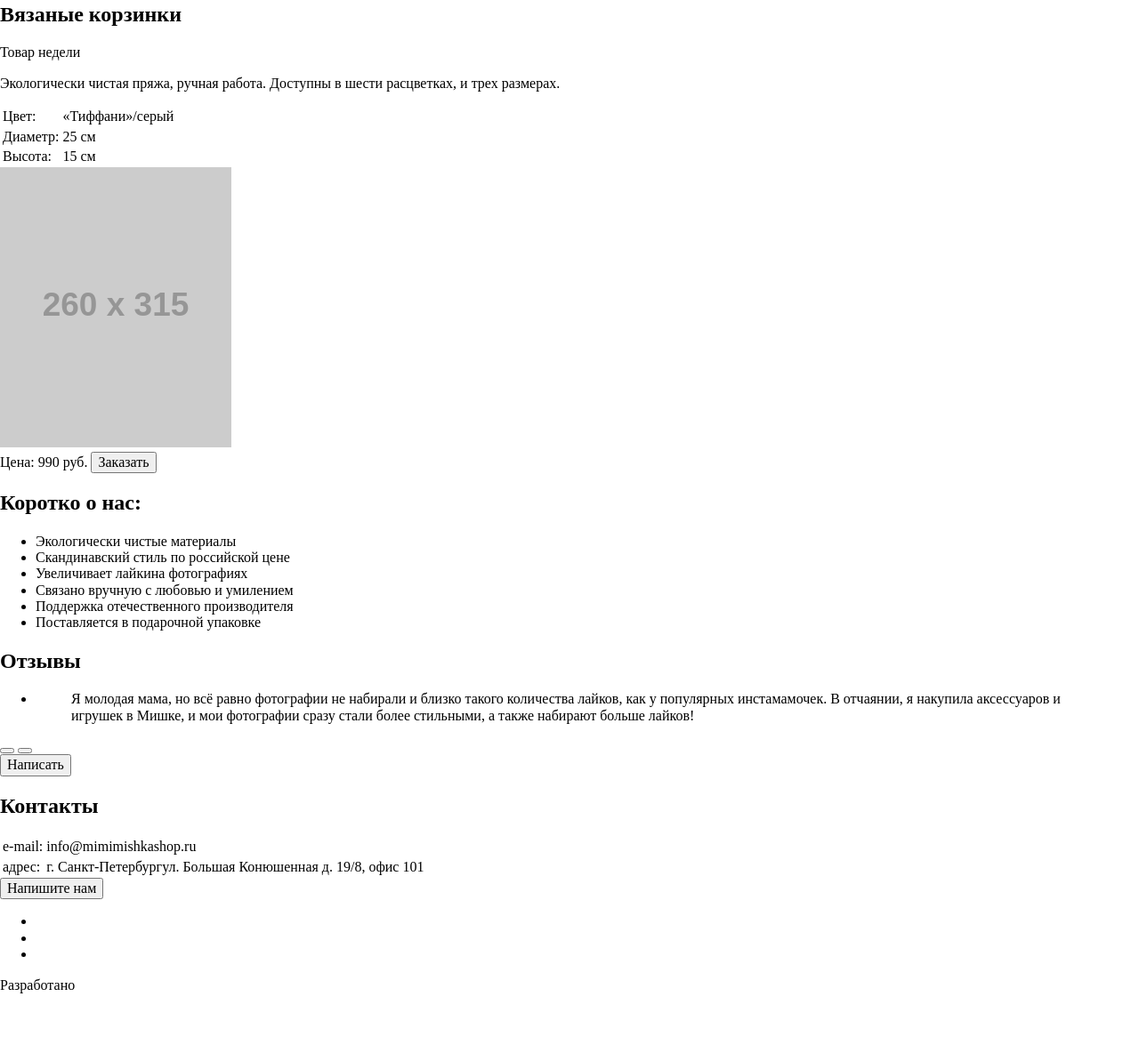
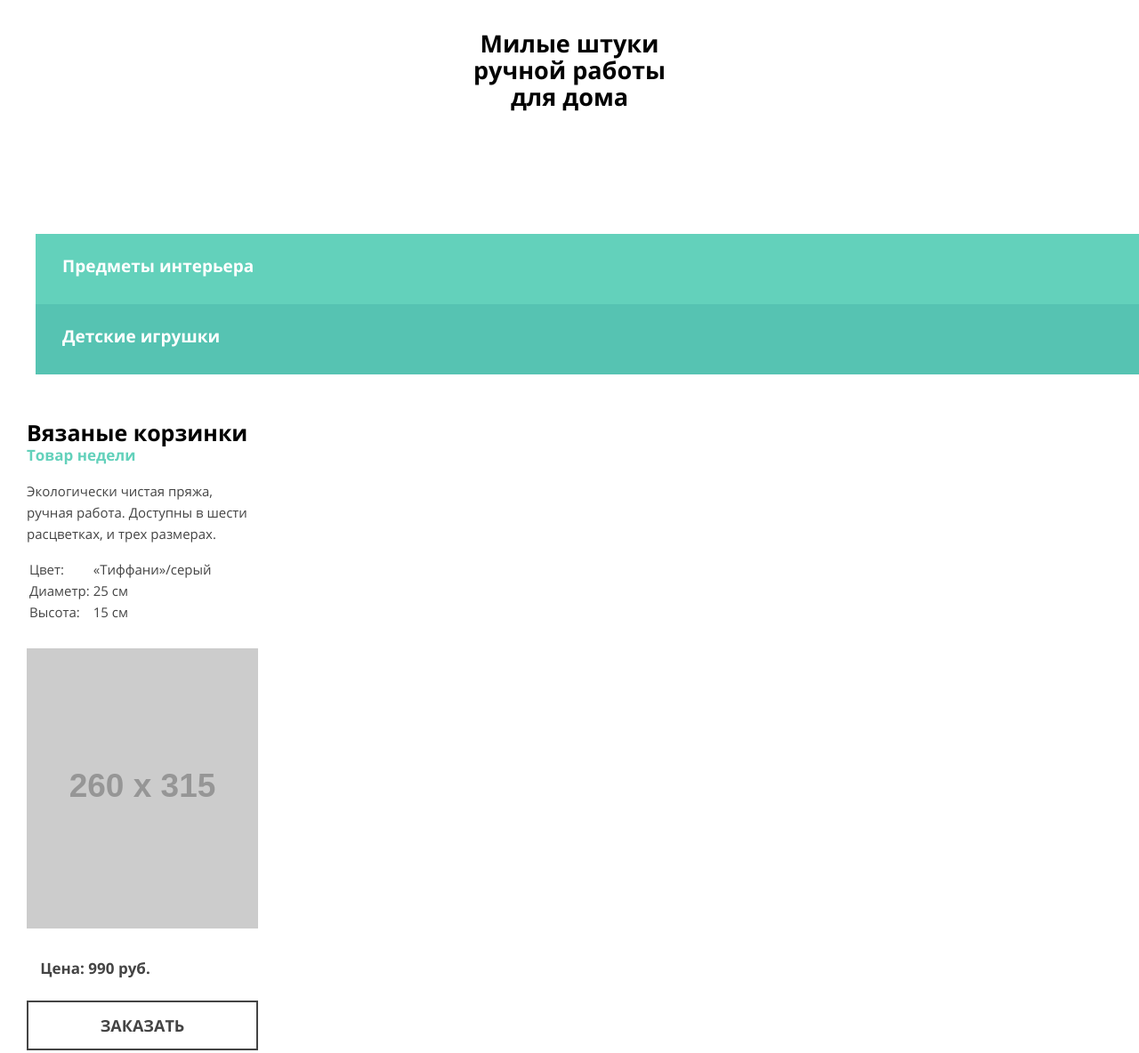
Before and after one commit to apoluektova/1150193-mishka-21, a website: page source/index.html in a window 1280 px wide. Shown: the part 125-1309 px from the top of the page at 89% size. Before the commit the page ends 1242 px from the top, so only its background shows below. Drawn offline with nearby package versions, Linux system fonts and the light colour scheme; files that its build step writes are made by us from their sources; placeholder pictures from the web are drawn by us.

Commit message:
WIP Add basic index styles

```diff
--- a/source/index.html
+++ b/source/index.html
@@ -8,7 +8,7 @@
   <body>
     <header class="header">
       <a class="header__link" aria-label="Логотип магазина Мишка">
-        <img class="header__logo" width="86" height="35" alt="Логотип магазина Мишка.">
+        <img class="header__logo" src="https://via.placeholder.com/86x35" width="86" height="35" alt="Логотип магазина Мишка.">
       </a>
       <nav class="navigation">
         <button class="navigation__toggle" type="button" aria-label="Открыть/закрыть меню">
@@ -19,10 +19,10 @@
     <main class="main">
       <h1 class="visually-hidden">Магазин Мишка - милые штучки ручной работы для дома</h1>
       <div class="lead">
-        <span class="lead__text">Милые штучки ручной работы для дома</span>
+        <span class="lead__text">Милые штуки ручной работы для дома</span>
       </div>
       <ul class="goods-list">
-        <li class="goods-list__item">
+        <li class="goods-list__item goods-list__item--active">
           <a class="goods-list__link">Предметы интерьера</a>
         </li>
         <li class="goods-list__item">
@@ -84,8 +84,8 @@
           <li class="reviews__item">
             <blockquote class="reviews__quote">
               <p class="reviews__text">Я молодая мама, но всё равно фотографии не набирали и близко такого количества лайков, как у популярных инстамамочек. В отчаянии, я накупила аксессуаров и игрушек в Мишке, и мои фотографии сразу стали более стильными, а также набирают больше лайков!</p>
-              <cite class="reviews__author"></cite>
-              <span class="reviews__author-instagram"></span>
+              <cite class="reviews__author">Анастасия Красильникова</cite>
+              <span class="reviews__author-instagram">@misssssiskras</span>
             </blockquote>
           </li>
         </ul>
--- /dev/null
+++ b/source/sass/blocks/about.scss
@@ -0,0 +1,23 @@
+.about {
+  padding: 31px 30px 58px;
+  color: $black;
+}
+
+.about__title {
+  font-weight: 700;
+  font-size: 25px;
+  line-height: 30px;
+  margin-bottom: 28px;
+}
+
+.about__list {
+  @include no-list;
+  font-weight: 700;
+  font-size: 17px;
+  line-height: 20px;
+}
+
+.about__item {
+  width: 260px;
+  margin-bottom: 32px;
+}
--- /dev/null
+++ b/source/sass/blocks/contacts.scss
@@ -0,0 +1,16 @@
+.contacts {
+  padding: 38px 29px 30px;
+}
+
+.contacts__title {
+  font-weight: 700;
+  font-size: 18px;
+  line-height: 30px;
+  margin-bottom: 28px;
+}
+
+.contacts__button {
+  @include no-button;
+  @include white-button;
+  padding: 16px 38px;
+}
--- /dev/null
+++ b/source/sass/blocks/copyright.scss
@@ -0,0 +1,6 @@
+.copyright__text {
+  color: $black;
+  font-weight: 700;
+  font-size: 19px;
+  line-height: 18px;
+}
--- /dev/null
+++ b/source/sass/blocks/footer.scss
@@ -0,0 +1,4 @@
+.footer {
+  background-color: $grey;
+  padding: 25px 69px 32px;
+}
--- /dev/null
+++ b/source/sass/blocks/goods-list.scss
@@ -0,0 +1,15 @@
+.goods-list {
+  width: 100%;
+  color: $white;
+  font-weight: 700;
+  font-size: 19px;
+}
+
+.goods-list__item {
+  padding: 24px 160px 31px 30px;
+  background-color: $medium-green;
+
+  &--active {
+    background-color: $light-green;
+  }
+}
--- /dev/null
+++ b/source/sass/blocks/header.scss
@@ -0,0 +1,10 @@
+.header {
+  width: 100%;
+  padding: 22px 31px;
+  display: flex;
+}
+
+.header__logo {
+  margin: 0 auto;
+  margin-right: 67px;
+}
--- /dev/null
+++ b/source/sass/blocks/lead.scss
@@ -0,0 +1,15 @@
+.lead {
+  width: 100%;
+  padding: 73px 31px 120px;
+}
+
+.lead__text {
+  width: 260px;
+  display: block;
+  margin: 0 auto;
+  color: $black;
+  font-weight: 700;
+  font-size: 27px;
+  line-height: 30px;
+  text-align: center;
+}
--- /dev/null
+++ b/source/sass/blocks/map.scss
@@ -0,0 +1,9 @@
+.map {
+  width: 100%;
+  height: 454px;
+  background-image: url("https://via.placeholder.com/320x454");
+  background-size: 320px auto;
+  background-repeat: no-repeat;
+  background-position: center;
+  margin-bottom: 42px;
+}
--- /dev/null
+++ b/source/sass/blocks/navigation.scss
@@ -0,0 +1,3 @@
+.navigation__toggle {
+  margin-left: auto;
+}
--- /dev/null
+++ b/source/sass/blocks/reviews.scss
@@ -0,0 +1,51 @@
+.reviews {
+  padding: 0 30px 45px;
+}
+
+.reviews__title {
+  font-weight: 700;
+  font-size: 25px;
+  line-height: 30px;
+  color: $black;
+  margin-bottom: 14px;
+}
+
+.reviews__list {
+  @include no-list;
+}
+
+.reviews__quote {
+  margin: 0;
+}
+
+.reviews__text {
+  margin: 0;
+  font-size: 15px;
+  line-height: 30px;
+  margin-bottom: 33px;
+}
+
+.reviews__author {
+  color: $black;
+  font-weight: 700;
+  font-size: 17px;
+  line-height: 24px;
+  font-style: normal;
+  display: block;
+}
+
+.reviews__author-instagram {
+  font-size: 17px;
+  line-height: 30px;
+  margin-bottom: 30px;
+}
+
+.reviews__toggles {
+  margin-bottom: 38px;
+}
+
+.reviews__button {
+  @include no-button;
+  @include white-button;
+  padding: 16px 65px;
+}
--- /dev/null
+++ b/source/sass/blocks/social.scss
@@ -0,0 +1,3 @@
+.social__list {
+  @include no-list;
+}
--- /dev/null
+++ b/source/sass/blocks/table-contacts.scss
@@ -0,0 +1,4 @@
+.table-contacts {
+  font-size: 14px;
+  margin-bottom: 62px;
+}
--- /dev/null
+++ b/source/sass/blocks/table.scss
@@ -0,0 +1,4 @@
+.table {
+  font-size: 15px;
+  line-height: 20px;
+}
--- /dev/null
+++ b/source/sass/blocks/weekly-promo.scss
@@ -0,0 +1,49 @@
+.weekly-promo {
+  width: 100%;
+  padding: 31px 30px 36px;
+}
+
+.weekly-promo__title {
+  color: $black;
+  font-weight: 700;
+  font-size: 25px;
+  line-height: 30px;
+  margin: 0;
+}
+
+.weekly-promo__text {
+  color: $light-green;
+  font-weight: 700;
+  font-size: 17px;
+  line-height: 20px;
+  margin-bottom: 17.5px;
+}
+
+.weekly-promo__description {
+  font-size: 15px;
+  width: 260px;
+}
+
+.weekly-promo__table {
+  margin-bottom: 28px;
+}
+
+.weekly-promo__image-wrapper {
+  margin-bottom: 25.5px;
+}
+
+.weekly-promo__price {
+  font-size: 17px;
+  font-weight: 700;
+  text-align: center;
+  display: block;
+  width: 154px;
+  margin-bottom: 24.5px;
+}
+
+.weekly-promo__button {
+  @include no-button;
+  @include white-button;
+  padding: 16px 70px;
+  width: 260px;
+}
--- a/source/sass/global.scss
+++ b/source/sass/global.scss
@@ -13,14 +13,14 @@ body {
   padding: 0;
   min-width: 320px;
 
-  // font-weight: 400;
-  // font-size: 18px;
-  // font-family: $font-family;
-  // line-height: 24px;
-  // text-align: center;
-  // color: $dark-grey;
+  font-weight: 400;
+  font-size: 13px;
+  font-family: $font-family;
+  line-height: 24px;
+  text-align: left;
+  color: $dark-brown;
 
-  // background-color: $white;
+  background-color: $white;
 }
 
 a {
--- /dev/null
+++ b/source/sass/mixins.scss
@@ -0,0 +1,27 @@
+@mixin no-button {
+  padding: 0;
+  border: none;
+  font: inherit;
+  color: inherit;
+  background-color: transparent;
+  cursor: pointer;
+}
+
+@mixin no-list {
+  list-style: none;
+  margin: 0;
+  padding: 0;
+}
+
+@mixin wrapper {
+  padding: 0 30px;
+}
+
+@mixin white-button {
+  font-weight: 700;
+  font-size: 18px;
+  line-height: 20px;
+  text-align: center;
+  border: 2px solid $dark-brown;
+  text-transform: uppercase;
+}
--- a/source/sass/style.scss
+++ b/source/sass/style.scss
@@ -1,3 +1,19 @@
 @import "normalize";
+@import "variables";
+@import "mixins";
 @import "global";
 @import "fonts";
+@import "blocks/header";
+@import "blocks/lead";
+@import "blocks/navigation";
+@import "blocks/goods-list";
+@import "blocks/weekly-promo";
+@import "blocks/table";
+@import "blocks/about";
+@import "blocks/reviews";
+@import "blocks/contacts";
+@import "blocks/table-contacts";
+@import "blocks/map";
+@import "blocks/footer";
+@import "blocks/social";
+@import "blocks/copyright";
--- /dev/null
+++ b/source/sass/variables.scss
@@ -0,0 +1,9 @@
+$font-family: "Open Sans", "Arial", sans-serif;
+
+/* Colors */
+$dark-brown: #444444;
+$white: #FFFFFF;
+$black: #000000;
+$light-green: #63D1BB;
+$medium-green: #56C3B2;
+$grey: #F1F1F1;
```
